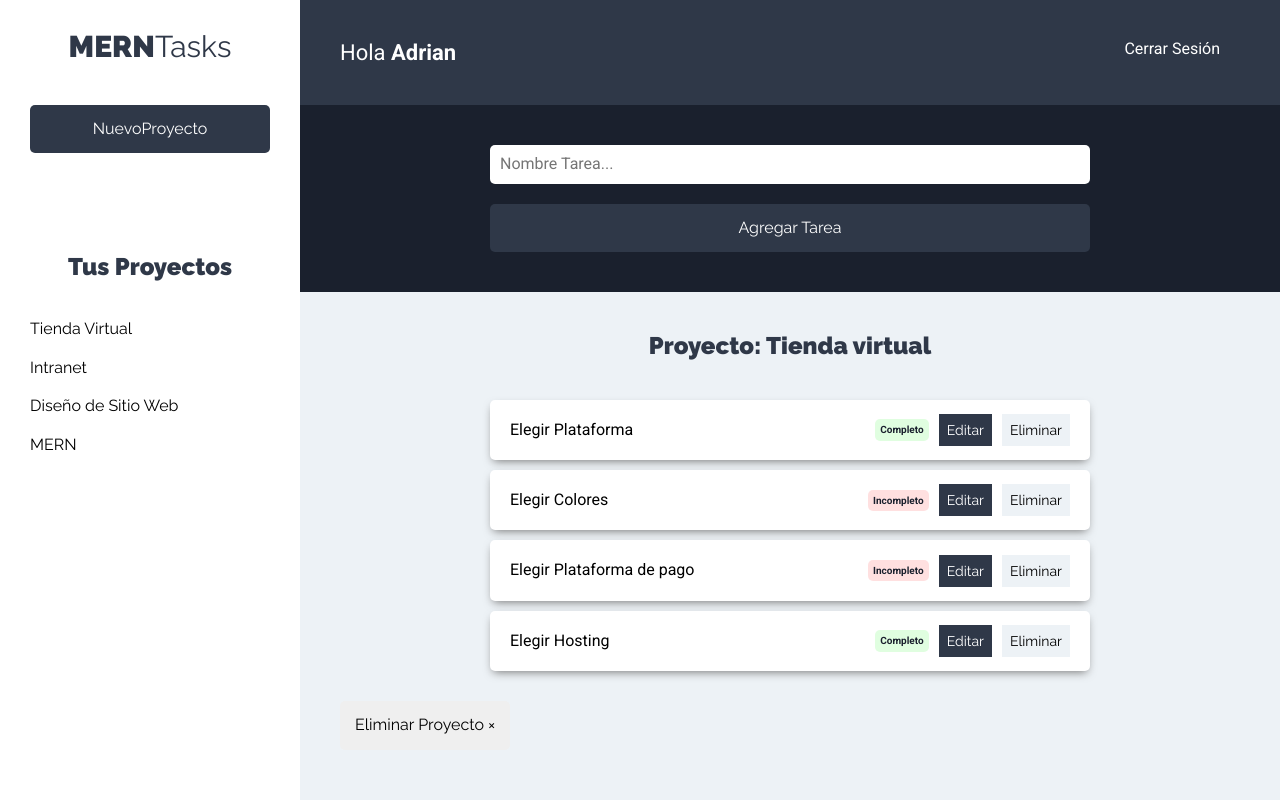
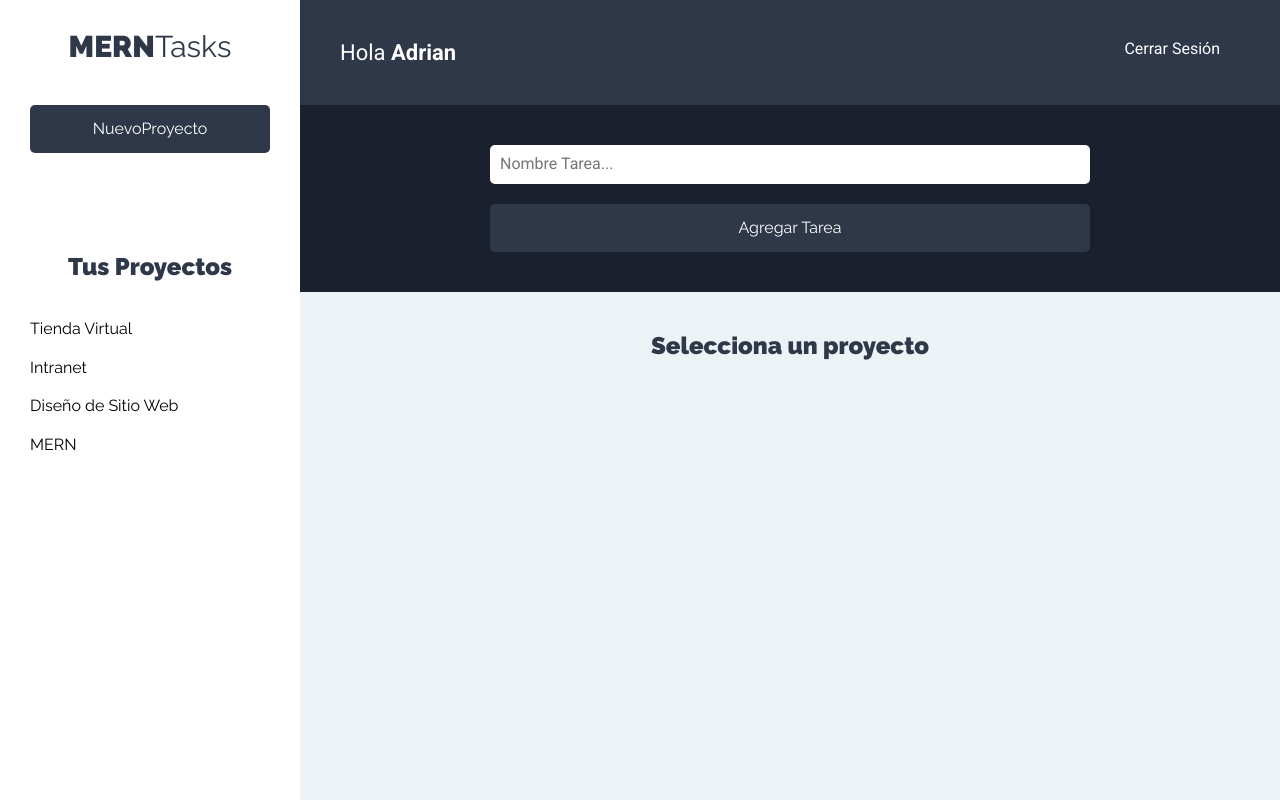
Before and after one commit to axd18/cliente, a React (Create React App) app: page /proyectos in a window 1280 px wide. Built offline with nearby package versions, Linux system fonts and the light colour scheme.

Commit message:
208-Mostrando el nombre del proyecto

```diff
--- a/src/components/tareas/ListadoTareas.js
+++ b/src/components/tareas/ListadoTareas.js
@@ -1,7 +1,20 @@
-import React, {Fragment}from 'react';
+import React, {Fragment, useContext}from 'react';
 import Tarea from './Tarea';
+import proyectoContext from '../../context/proyectos/proyectoContext';
 
 const ListadoTareas = () => {
+
+    // Extraer proyectos de test inicial
+    const proyectosContext = useContext(proyectoContext);
+    const { proyecto } = proyectosContext;
+
+    // Si no hay proyecto seleccionado
+    if(!proyecto) return <h2>Selecciona un proyecto</h2>;
+
+
+    // Array destructuring para extraer el proyecto actual
+    const [proyectoActual] = proyecto;
+
 
     const tareasProyecto = [
         {nombre: 'Elegir Plataforma', estado: true},
@@ -10,11 +23,10 @@
         {nombre: 'Elegir Hosting', estado: true}
     ];
 
-
     return (
         <Fragment>
 
-            <h2>Proyecto: Tienda virtual</h2>
+            <h2>Proyecto: {proyectoActual.nombre}</h2>
 
             <ul className="listado-tareas">
                 { tareasProyecto.length === 0
```
